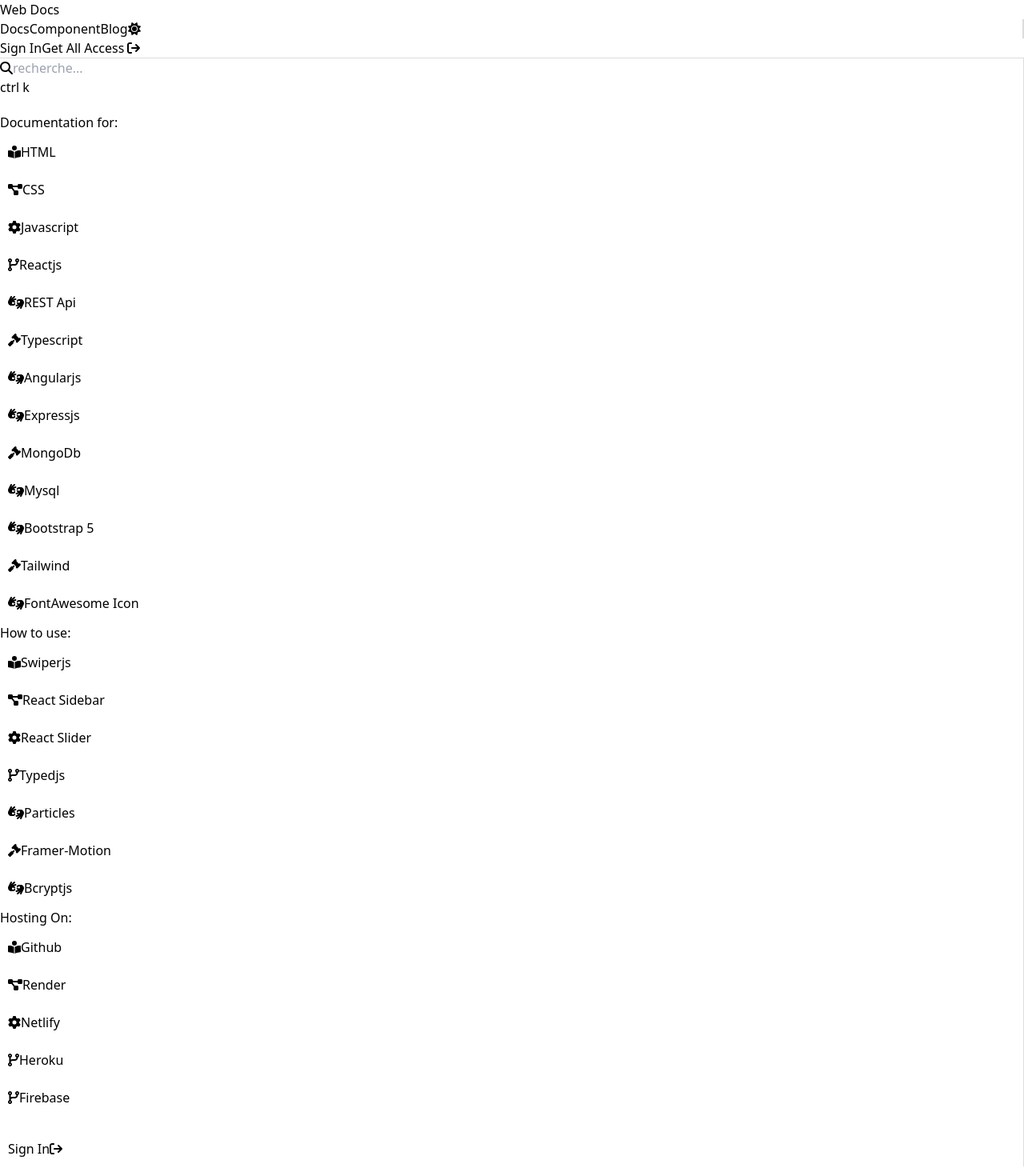
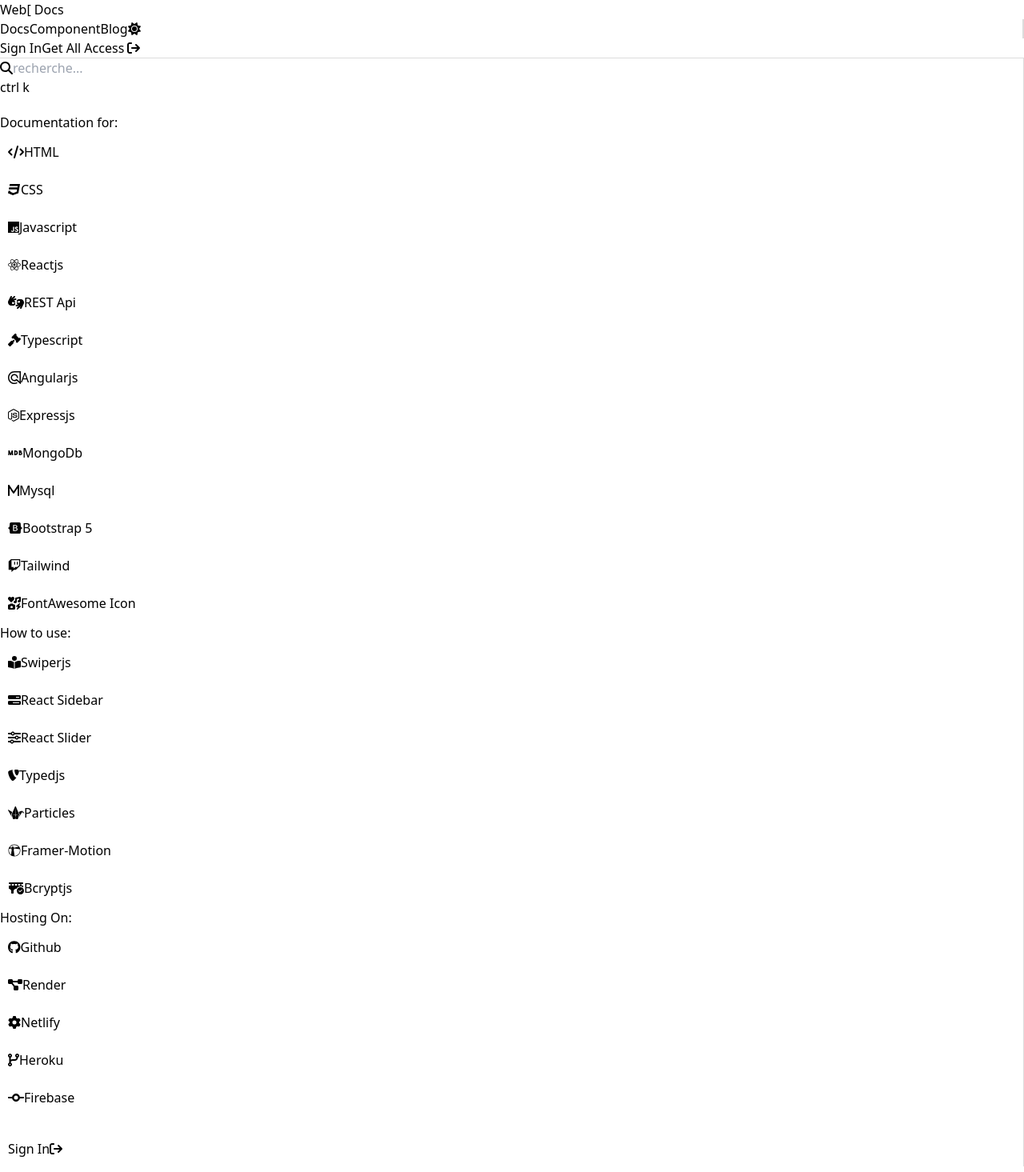
Before and after one commit to Kal1be/school-management, a React (Vite) app: page /html in a window 1280 px wide. Shown: the top 1465 px of the page at 80% size. Built offline with nearby package versions, Linux system fonts and the light colour scheme.

Commit message:
second commit

```diff
--- a/src/App.css
+++ b/src/App.css
@@ -7,6 +7,10 @@
     top: 0;
     background-color: white;
     width: 90%;
+   border-right: 2px solid gainsboro;
+   display: none;
+}
+#divid{
     display: none;
 }
 }
--- a/src/layahouts/Header.jsx
+++ b/src/layahouts/Header.jsx
@@ -5,19 +5,25 @@
 
 function Header() {
   return (
-    <div className='sticky top-0 bg-white p-3 shadow-lg'>
+    <div className='sticky top-0 bg-white md:p-3 px-2 py-4 shadow-lg'>
      <div className='flex justify-between items-center px-2'>
-        <h2 className='font-bold text-2xl text-blue-400 decoration-underline'>Web Docs</h2>
+        <h2 className=' flex items-center font-bold text-lg md:text-3xl opacity-75'>
+        <div class="container me-2" >
+  <div class="bar1"></div>
+  <div class="bar2"></div>
+  <div class="bar3"></div>
+</div>
+          Web[<span className="text-blue-400 md:text-2xl"> Docs</span></h2>
 
-        <div className='font-semibold flex'>
+        <div className='font-bold flex'>
            <div className='mx-3 px-4 py-0' id='divide'>
-           <Link className='mx-3'>Docs</Link>
-           <Link className='mx-3'>Component</Link>
-           <Link className='mx-3' to="/blog">Blog</Link>
+           <Link className='mx-3' id="compo">Docs</Link>
+           <Link className='mx-3' id="compo">Component</Link>
+           <Link className='md:mx-3 mx-2' to="/blog">Blog</Link>
             <FontAwesomeIcon icon={faSun} className='mx-2 text-blue-400'/>
            </div>
-           <Link to="/signin" className="mx-3">Sign In</Link>
-            <Link to="/"  className='border-none md:mx-2 p-1 rounded-lg bg-black text-white'>Get All Access <FontAwesomeIcon icon={faSignOut}/></Link>
+           <Link to="/signin" className="md:mx-3" >Sign In</Link>
+            <Link to="/"  className='border-none md:mx-2 p-1 rounded-lg bg-black text-white' id="compo">Get All Access <FontAwesomeIcon icon={faSignOut}/></Link>
         </div>
      </div>
     </div>
--- a/src/layahouts/Navbar.jsx
+++ b/src/layahouts/Navbar.jsx
@@ -1,6 +1,7 @@
 import "./navbar.css"
 import { FontAwesomeIcon } from '@fortawesome/react-fontawesome'
-import { faSearch,faHomeUser,faBookReader, faProjectDiagram, faCodeBranch, faAmericanSignLanguageInterpreting, faSignOut, faGear, faGavel } from '@fortawesome/free-solid-svg-icons'
+import {faFacebookF,faReact,faJs,faCss3,faAlgolia,faNodeJs,faMdb,faSquareGithub,faGithub, faTwitch, faBootstrap, faTypo3, faPadlet, faWatchmanMonitoring} from "@fortawesome/free-brands-svg-icons"
+import { faSearch,faBookReader, faProjectDiagram, faCodeBranch, faAmericanSignLanguageInterpreting, faSignOut, faGear, faGavel, faCode, faCodeCommit, faIcons, faBarsProgress, faSliders, faBridgeCircleCheck, faM, } from '@fortawesome/free-solid-svg-icons'
 import {Link} from "react-router-dom"
 
 function Navbar() {
@@ -17,19 +18,19 @@
       <ul className="px-3">
        <h3 className="font-bold">Documentation for:</h3>
         <li className=" font-small">
-        <FontAwesomeIcon icon={faBookReader} className="text-blue-400"/>
+        <FontAwesomeIcon icon={faCode} className="text-blue-400"/>
           <Link to="/html" className="ms-6">HTML</Link>
         </li>
         <li className=" font-small">
-        <FontAwesomeIcon icon={faProjectDiagram} className="text-blue-400"/>
+        <FontAwesomeIcon icon={faCss3} className="text-blue-400"/>
           <Link className="ms-6">CSS</Link>
         </li>
         <li className=" font-small">
-        <FontAwesomeIcon icon={faGear} className="text-blue-400"/>
+        <FontAwesomeIcon icon={faJs} className="text-blue-400"/>
           <Link className="ms-6">Javascript</Link>
         </li>
         <li className=" font-small">
-        <FontAwesomeIcon icon={faCodeBranch} className="text-blue-400"/>
+        <FontAwesomeIcon icon={faReact} className="text-blue-400"/>
           <Link className="ms-6">Reactjs</Link>
         </li>
         <li className=" font-small">
@@ -41,31 +42,31 @@
           <Link className="ms-6">Typescript</Link>
         </li>
         <li className=" font-small">
-        <FontAwesomeIcon icon={faAmericanSignLanguageInterpreting} className="text-blue-400"/>
+        <FontAwesomeIcon icon={faAlgolia} className="text-blue-400"/>
           <Link className="ms-6">Angularjs</Link>
         </li>
         <li className=" font-small">
-        <FontAwesomeIcon icon={faAmericanSignLanguageInterpreting} className="text-blue-400"/>
+        <FontAwesomeIcon icon={faNodeJs} className="text-blue-400"/>
           <Link className="ms-6">Expressjs</Link>
         </li>
         <li className=" font-small">
-        <FontAwesomeIcon icon={faGavel} className="text-blue-400"/>
+        <FontAwesomeIcon icon={faMdb} className="text-blue-400"/>
           <Link className="ms-6">MongoDb</Link>
         </li>
         <li className=" font-small">
-        <FontAwesomeIcon icon={faAmericanSignLanguageInterpreting} className="text-blue-400"/>
+        <FontAwesomeIcon icon={faM} className="text-blue-400"/>
           <Link className="ms-6">Mysql</Link>
         </li>
         <li className=" font-small">
-        <FontAwesomeIcon icon={faAmericanSignLanguageInterpreting} className="text-blue-400"/>
+        <FontAwesomeIcon icon={faBootstrap} className="text-blue-400"/>
           <Link className="ms-6">Bootstrap 5</Link>
         </li>
         <li className=" font-small">
-        <FontAwesomeIcon icon={faGavel} className="text-blue-400"/>
+        <FontAwesomeIcon icon={faTwitch} className="text-blue-400"/>
           <Link className="ms-6">Tailwind</Link>
         </li>
         <li className=" font-small">
-        <FontAwesomeIcon icon={faAmericanSignLanguageInterpreting} className="text-blue-400"/>
+        <FontAwesomeIcon icon={faIcons} className="text-blue-400"/>
           <Link className="ms-6">FontAwesome Icon</Link>
         </li>
         <h3 className="font-bold">How to use:</h3>
@@ -74,32 +75,32 @@
           <Link to="/contact" className="ms-6">Swiperjs</Link>
         </li>
         <li className=" font-small">
-        <FontAwesomeIcon icon={faProjectDiagram} className="text-blue-400"/>
+        <FontAwesomeIcon icon={faBarsProgress} className="text-blue-400"/>
           <Link className="ms-6">React Sidebar</Link>
         </li>
         <li className=" font-small">
-        <FontAwesomeIcon icon={faGear} className="text-blue-400"/>
+        <FontAwesomeIcon icon={faSliders} className="text-blue-400"/>
           <Link className="ms-6">React Slider</Link>
         </li>
         <li className=" font-small">
-        <FontAwesomeIcon icon={faCodeBranch} className="text-blue-400"/>
+        <FontAwesomeIcon icon={faTypo3} className="text-blue-400"/>
           <Link className="ms-6">Typedjs</Link>
         </li>
         <li className=" font-small">
-        <FontAwesomeIcon icon={faAmericanSignLanguageInterpreting}className="text-blue-400"/>
+        <FontAwesomeIcon icon={faPadlet}className="text-blue-400"/>
           <Link className="ms-6">Particles</Link>
         </li>
         <li className=" font-small">
-        <FontAwesomeIcon icon={faGavel} className="text-blue-400"/>
+        <FontAwesomeIcon icon={faWatchmanMonitoring} className="text-blue-400"/>
           <Link className="ms-6">Framer-Motion</Link>
         </li>
         <li className=" font-small">
-        <FontAwesomeIcon icon={faAmericanSignLanguageInterpreting}className="text-blue-400"/>
+        <FontAwesomeIcon icon={faBridgeCircleCheck}className="text-blue-400"/>
           <Link className="ms-6">Bcryptjs</Link>
         </li>
         <h3 className="font-bold">Hosting On:</h3>
         <li className=" font-small">
-        <FontAwesomeIcon icon={faBookReader} className="text-blue-400"/>
+        <FontAwesomeIcon icon={faGithub} className="text-blue-400"/>
           <Link to="/contact" className="ms-6">Github</Link>
         </li>
         <li className=" font-small">
@@ -115,7 +116,7 @@
           <Link className="ms-6">Heroku</Link>
         </li>
         <li className=" font-small">
-        <FontAwesomeIcon icon={faCodeBranch} className="text-blue-400"/>
+        <FontAwesomeIcon icon={faCodeCommit} className="text-blue-400"/>
           <Link className="ms-6">Firebase</Link>
         </li>
       </ul>
--- a/src/layahouts/header.css
+++ b/src/layahouts/header.css
@@ -1,3 +1,25 @@
 #divide{
     border-right: 2px solid gainsboro;
 }
+.container{
+    display: none;
+}
+
+
+@media(max-width:745px){
+    #compo{
+        display: none;
+    }
+    .container {
+        display: inline-block;
+        cursor: pointer;
+      }
+
+      .bar1, .bar2, .bar3 {
+        width: 22px;
+        height: 2px;
+        background-color: #333;
+        margin: 4px 0;
+        transition: 0.4s;
+      }
+}
--- a/src/layahouts/navbar.css
+++ b/src/layahouts/navbar.css
@@ -15,3 +15,6 @@
 #divid{
     border-top: 1px solid gainsboro;
 }
+.dropdown{
+    display:block !important;
+}
--- a/src/pages/Html.jsx
+++ b/src/pages/Html.jsx
@@ -4,24 +4,24 @@
   return (
     <div>
     <div>
-    <h3 className=' font-bold md:ms-72 underline text-xl'>HTML (HyperText Markup Language)</h3>
+    <h3 className=' font-bold md:ms-72 text-2xl text-black'>HTML <span className='text-lg'>(HyperText Markup Language)</span></h3>
     <p>HTML known as the hypertext markup language is the language of tag,is used to write the title like:(h1),paragraph like(p) and ancretag(a) for our website
         and so one,most of the website use HTML to structured their website . In the bellow page we go see how to use HTML to structure your webpages. </p>
-        <p className='border bg-slate-100 text-gray w-52 p-2'>" The secret of learning it's practice,by force to practice you must know it" <span className='text-blue-400'>......Yahoulbo Felix</span></p>
+        <p className='border bg-slate-100 rounded-md text-gray w-52 p-2 text-sm font-semibold'>" The secret of learning it's practice,by force to practice you must know it" <span className='text-blue-400'>......Yahoulbo Felix</span></p>
     </div>
     <div>
-        <h2 className=' font-bold md:ms-72 underline text-xl'>1) The Title Tag</h2>
+        <h2 className=' font-bold md:ms-84 my-2  text-2xl text-black'>1) The Title Tag</h2>
         <p>HTML is Tag language because its used to structured our website,and so one. here it's a some of them lets start by the title tag,we get generally 5 tag for the title</p>
-        <ol>
-            <li className='font-medium'>h1 <span className='mx-3'>the important tag</span></li>
-            <li className='font-medium'>h2<span  className='mx-3'>the important tag</span></li>
-            <li  className='font-medium'>h3<span  className='mx-3'> important tag</span></li>
-            <li  className='font-medium'>h4<span  className='mx-3'>less important tag</span></li>
-            <li  className='font-medium'>h5<span  className='mx-3'>neant tag</span></li>
+        <ol className='border inline-block p-4 bg-black text-white'>
+            <li className='font-medium'>h1 <span className='mx-3 font-serif text-sm'>the important tag</span></li>
+            <li className='font-medium'>h2<span  className='mx-3 font-serif text-sm'>the important tag</span></li>
+            <li  className='font-medium'>h3<span  className='mx-3 font-serif text-sm'> important tag</span></li>
+            <li  className='font-medium'>h4<span  className='mx-3 font-serif text-sm'>less important tag</span></li>
+            <li  className='font-medium'>h5<span  className='mx-3 font-serif text-sm'>neant tag</span></li>
         </ol>
     </div>
     <div>
-    <h2 className=' font-bold md:ms-72 underline text-xl'>2) The paragraph Tag</h2>
+    <h2 className=' font-bold md:ms-84 my-2  text-2xl text-black'>2) The paragraph Tag</h2>
     <p>Lorem ipsum dolor sit amet consectetur adipisicing elit. Dolorum, nobis dolorem. Eos quis sit accusantium temporibus delectus voluptatibus modi,
          facere distinctio non? Recusandae in architecto libero repellendus facere natus voluptatum.</p>
     </div>
```
Also changed, not shown: src/pages/Blog.jsx (+19 -1 lines), src/assets/felix1.jpg (added), src/assets/img 4.jpg (added).
